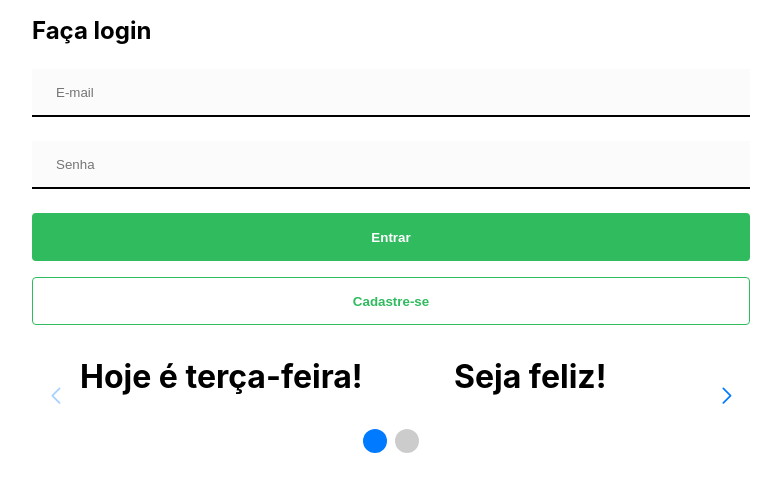
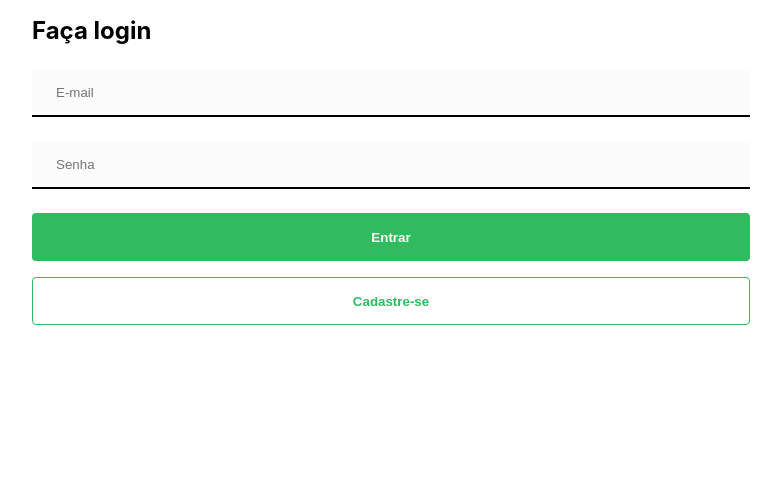
Before and after one commit to josedasilva123/revisaostate, a React (Create React App) app: page / in a window 1280 px wide. Shown: the top 492 px of the page, without its empty margins (249-1030 px from the left). Built offline with nearby package versions, Linux system fonts and the light colour scheme.

Commit message:
learning tests

```diff
--- a/package.json
+++ b/package.json
@@ -4,9 +4,6 @@
   "private": true,
   "dependencies": {
     "@hookform/resolvers": "^2.9.7",
-    "@testing-library/jest-dom": "^5.16.5",
-    "@testing-library/react": "^13.4.0",
-    "@testing-library/user-event": "^13.5.0",
     "axios": "^0.27.2",
     "react": "^18.2.0",
     "react-dom": "^18.2.0",
@@ -46,6 +43,9 @@
     ]
   },
   "devDependencies": {
+    "@testing-library/jest-dom": "^5.16.5",
+    "@testing-library/react": "^13.4.0",
+    "@testing-library/user-event": "^13.5.0",
     "@testing-library/dom": "^8.17.1",
     "@types/jest": "^28.1.8",
     "@types/node": "^18.7.13",
--- a/src/components/Header/index.tsx
+++ b/src/components/Header/index.tsx
@@ -7,7 +7,7 @@ import { StyledHeader } from './style'
 const Header = () => {
   const { logoutUser } = useContext(UserContext);
   return (
-    <StyledHeader>
+    <StyledHeader role="header">
         <h1>Notes</h1>
         <Button tag="button" onClick={logoutUser}>Sair</Button>
     </StyledHeader>
--- a/src/components/NoteList/NoteCard/index.tsx
+++ b/src/components/NoteList/NoteCard/index.tsx
@@ -17,10 +17,10 @@ const NoteCard = ({note}: INoteCardsProps) => {
         <p>{note.text}</p>
       </div>
       <div className="controls">
-      <button onClick={() => removeNote(note._id)}>
+      <button onClick={() => removeNote(note._id)} className="delete">
         <MdDelete size={24} />
       </button>
-      <button onClick={() => setCurrentNote(note)}>
+      <button onClick={() => setCurrentNote(note)} className="edit">
         <MdEdit size={24} />
       </button>
       </div>
--- a/src/pages/Home/index.tsx
+++ b/src/pages/Home/index.tsx
@@ -1,5 +1,5 @@
 /* eslint-disable react-hooks/exhaustive-deps */
-import React, { useContext, useEffect } from "react";
+import React, { useContext } from "react";
 import EditForm from "../../components/EditForm";
 import NoteForm from "../../components/NoteForm";
 import NoteList from "../../components/NoteList";
--- a/src/pages/Login/index.tsx
+++ b/src/pages/Login/index.tsx
@@ -3,10 +3,6 @@ import LoginForm from "../../components/LoginForm";
 import { Button } from "../../styles/buttons";
 import { Container } from "../../styles/global";
 import { Link } from "react-router-dom";
-
-import {  SwiperSlide } from "swiper/react";
-import { Navigation, Pagination } from "swiper";
-import { StyledSwiper } from "./style";
 
 const PageLogin = () => {
   return (
@@ -17,38 +13,6 @@ const PageLogin = () => {
           Cadastre-se
         </Button>
       </Link>
-      <>
-        <div>
-          <StyledSwiper
-            navigation={true}
-            pagination={true}
-            modules={[Navigation, Pagination]}
-            slidesPerView={1}
-            spaceBetween={10}
-            breakpoints={{
-              480: {
-                slidesPerView: 2,
-                spaceBetween: 20,
-              },
-              1024: {
-                slidesPerView: 2,
-                spaceBetween: 30,
-              },
-            }}
-            className="mySwiper"
-          >
-            <SwiperSlide>
-              <h1>Hoje é terça-feira!</h1>
-            </SwiperSlide>
-            <SwiperSlide>
-              <h1>Seja feliz!</h1>
-            </SwiperSlide>
-            <SwiperSlide>
-              <h1>Hoje é o meu aniversário!</h1>
-            </SwiperSlide>
-          </StyledSwiper>
-        </div>
-      </>
     </Container>
   );
 };
```
Also changed, not shown: src/pages/Login/example.json (deleted), 1 other file (tests, documents, lock files or other folders).
